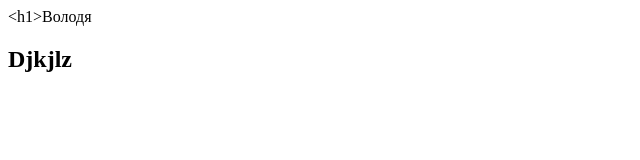
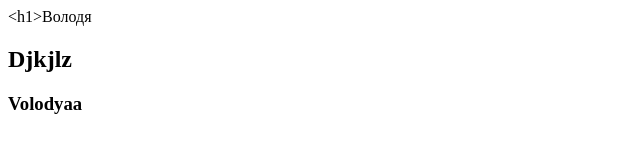
Before and after one commit to Makacuh/First-project, a plain HTML site: page index.html in a window 1280 px wide. Shown: the whole page, without its empty margins (0-640 px from the left). Drawn offline with Linux system fonts and the light colour scheme.

Commit message:
Second commit

```diff
--- a/index.html
+++ b/index.html
@@ -1,3 +1,4 @@
 <<body>h1>Володя</h1>
 <h2>Djkjlz</h2>
+<h3>Volodyaa</h3>
 </body>
```
